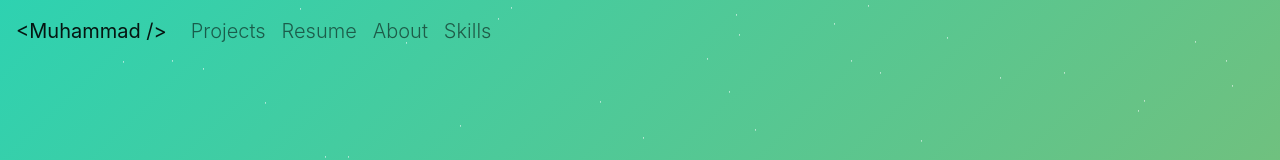
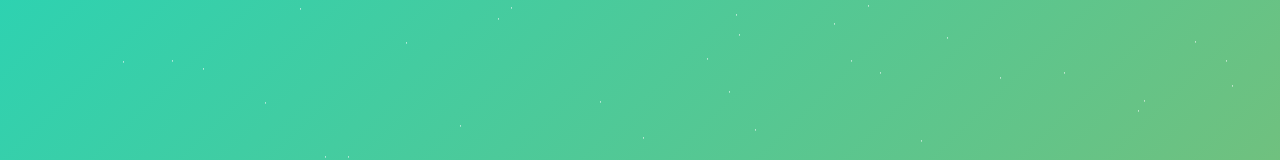
Before and after one commit to Muhammad-uzair029/portfolio, a React (Create React App) app: page / in a window 1280 px wide. Shown: the top 160 px of the page. Built offline with nearby package versions, Linux system fonts and the light colour scheme.

Commit message:
removed navbar

```diff
--- a/src/App.js
+++ b/src/App.js
@@ -68,7 +68,7 @@ const App = () => {
 
   return (
     <BrowserRouter basename={process.env.PUBLIC_URL + "/"}>
-      {navBar.show && <Navbar ref={titleRef} />}
+      {/* {navBar.show && <Navbar ref={titleRef} />} */}
       <Routes>
         <Route path="/" exact element={<Home ref={titleRef} />} />
       </Routes>
```
